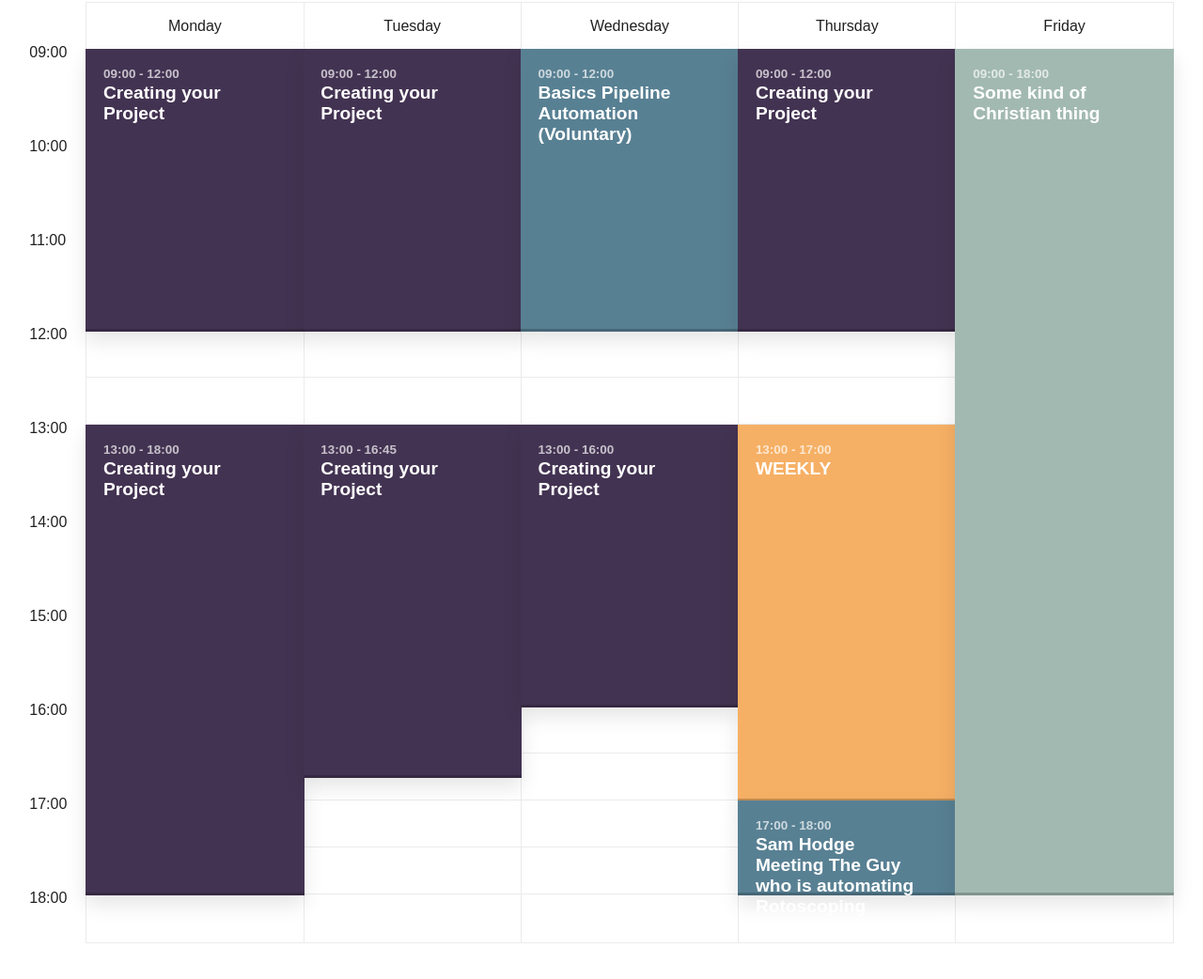
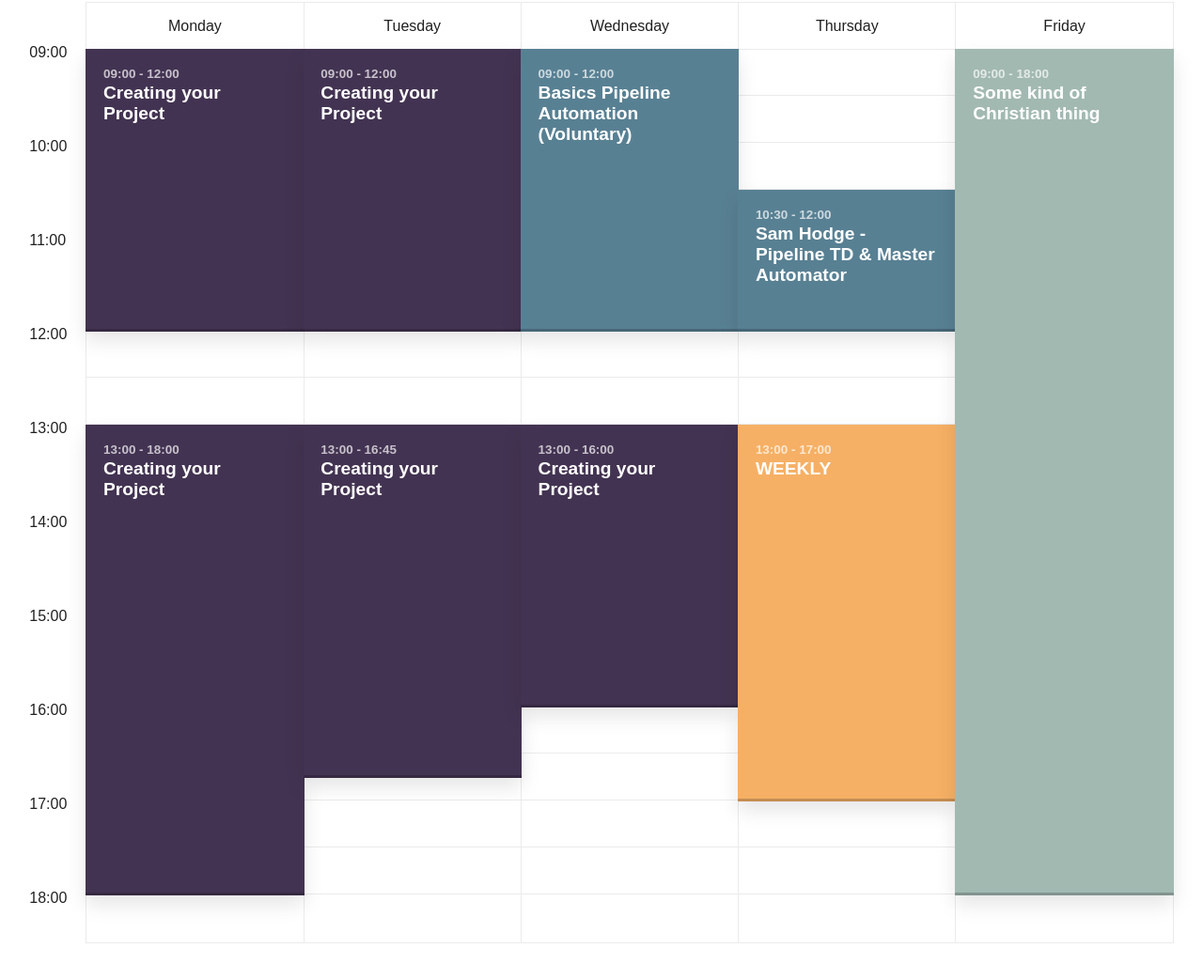
Before and after one commit to KimGoddardJr/kimgoddardjr.github.io, a plain HTML site: page index.html in a window 1280 px wide. Shown: the part 324-1366 px from the top of the page at 94% size. Drawn offline with Linux system fonts and the light colour scheme.

Commit message:
changed Sam Hodges meetup

```diff
--- a/index.html
+++ b/index.html
@@ -591,21 +591,14 @@
 
           <ul>
             <li class="cd-schedule__event">
-              <a data-start="09:00" data-end="12:00" data-content="event-working2" data-event="event-2" href="#0">
-                <em class="cd-schedule__name">Creating your Project</em>
+              <a data-start="10:30" data-end="12:00" data-content="event-meeting-automator" data-event="event-1" href="#0">
+                <em class="cd-schedule__name">Sam Hodge - Pipeline TD & Master Automator</em>
               </a>
             </li>
 
             <li class="cd-schedule__event">
               <a data-start="13:00" data-end="17:00"  data-content="event-weeklie5" data-event="event-4" href="#0">
                 <em class="cd-schedule__name">WEEKLY</em>
-              </a>
-            </li>
-
-            <li class="cd-schedule__event">
-              <a data-start="17:00" data-end="18:00"  data-content="event-meeting-automator" data-event="event-1" href="#0">
-                <em class="cd-schedule__name">Sam Hodge</em>
-                <em class="cd-schedule__name">Meeting The Guy who is automating Rotoscoping</em>
               </a>
             </li>
 
```
